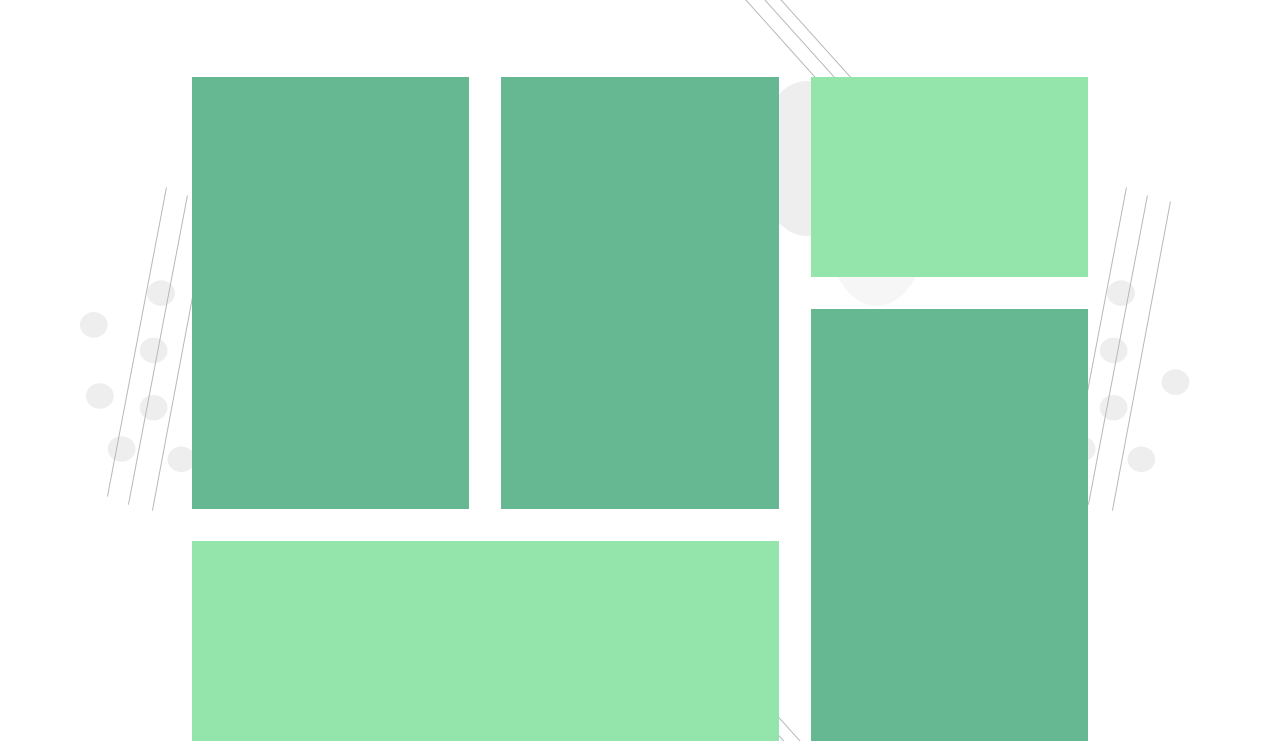
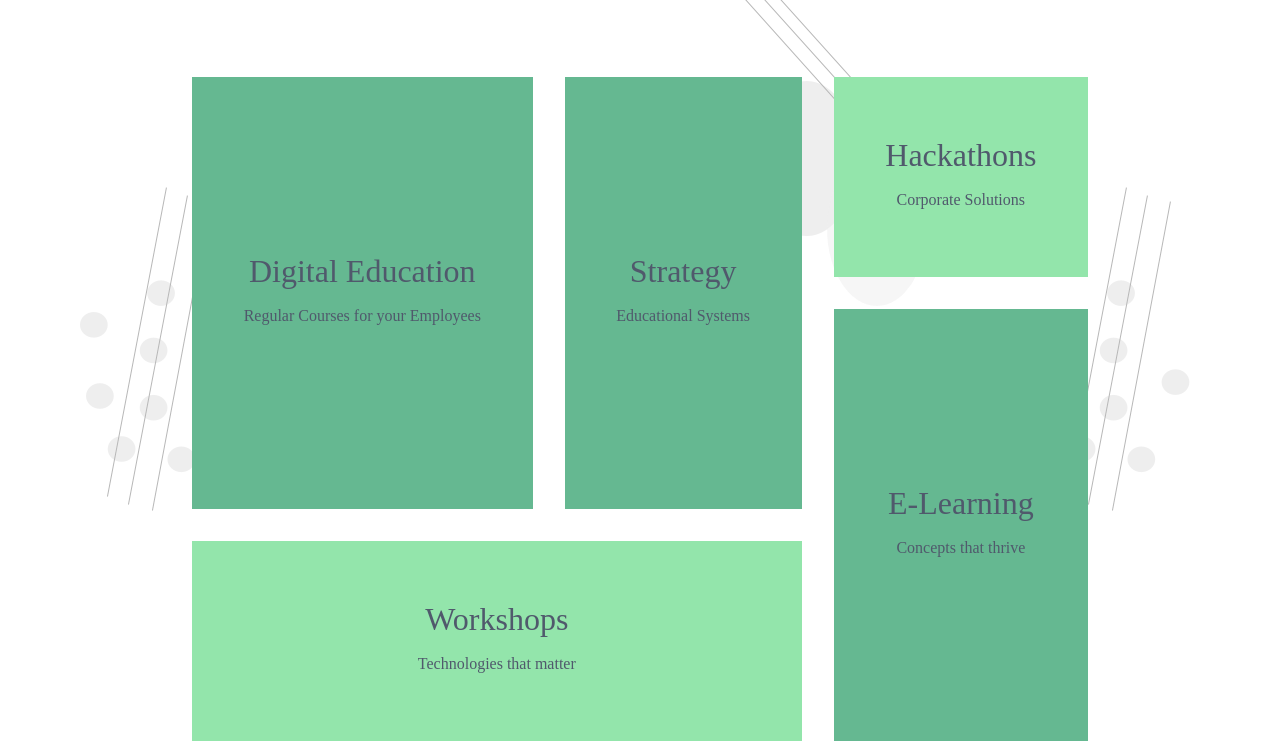
Before and after one commit to mixbened/cuja-web, a plain HTML site: page index.html in a window 1280 px wide. Shown: the part 759-1500 px from the top of the page. Drawn offline with nearby package versions, Linux system fonts and the light colour scheme.

Commit message:
added jQuery

```diff
--- a/index.html
+++ b/index.html
@@ -37,11 +37,36 @@
                 <h5>What we do</h5>
             </div>
             <div class="gridSystem">
-                <div class="lt"></div>
-                <div class="rm"></div>
-                <div class="rt"></div>
-                <div class="lb"></div>
-                <div class="rb"></div>
+                <div class="lt">
+                    <div class="title">
+                        <h2>Digital Education</h2>
+                        <h5>Regular Courses for your Employees</h5>
+                    </div>
+                </div>
+                <div class="rm">
+                    <div class="title">
+                        <h2>Strategy</h2>
+                        <h5>Educational Systems</h5>
+                    </div>
+                </div>
+                <div class="rt">
+                    <div class="title">
+                        <h2>Hackathons</h2>
+                        <h5>Corporate Solutions</h5>
+                    </div>
+                </div>
+                <div class="lb">
+                    <div class="title">
+                        <h2>Workshops</h2>
+                        <h5>Technologies that matter</h5>
+                    </div>
+                </div>
+                <div class="rb">
+                    <div class="title">
+                        <h2>E-Learning</h2>
+                        <h5>Concepts that thrive</h5>
+                    </div>
+                </div>
             </div>
         </section>
         <section class="about section">
@@ -89,6 +114,7 @@
             <span>All Rights reserved - 2018</span>
         </ul>
     </footer>
+    <script src="https://code.jquery.com/jquery-3.3.1.slim.min.js" integrity="sha256-3edrmyuQ0w65f8gfBsqowzjJe2iM6n0nKciPUp8y+7E=" crossorigin="anonymous"></script>
     <script src="script.js"></script>
 </body>
 </html>
--- a/main.css
+++ b/main.css
@@ -86,30 +86,50 @@ button:hover {
     grid-area: lt;
     background: #65B891;
     background-size: cover;
+    display: flex;
+    align-items: center;
+    justify-content: center;
+    text-align: center;
 }
 
 .rm {
     grid-area: rm;
     background: #65B891;
     background-size: cover;
+    display: flex;
+    align-items: center;
+    justify-content: center;
+    text-align: center;
 }
 
 .rt {
     grid-area: rt;
     background: #93E5AB;
     background-size: cover;
+    align-items: center;
+    display: flex;
+    justify-content: center;
+    text-align: center;
 }
 
 .lb {
     grid-area: lb;
     background: #93E5AB;
     background-size: cover;
+    display: flex;
+    align-items: center;
+    justify-content: center;
+    text-align: center;
 }
 
 .rb {
     grid-area: rb;
     background: #65B891;
     background-size: cover;
+    display: flex;
+    align-items: center;
+    justify-content: center;
+    text-align: center;
 }
 
 .heading {
@@ -198,3 +218,11 @@ a:visited {
 textarea {
     margin: 0.5em 0;
 }
+
+.title > h5 {
+    font-size: 12pt;
+}
+
+.title > h2 {
+    font-size: 2em;
+}
--- a/script.js
+++ b/script.js
@@ -1,3 +1,4 @@
+// FORM PROTOCOLL
 var formStage = 0;
 var form = document.querySelector('form');
 var mailHTML = "<input class='form-input' name='absender' type='text' placeholder='your contact'>";
@@ -27,3 +28,10 @@ nextButton.addEventListener('click', () => {
 
 // intitial input Field
 showElement();
+
+// ANIMATIONS
+const grids = $('.gridSystem > div')
+
+grids.mouseover(function(){
+    console.log('Mouse over Element')
+})
```
